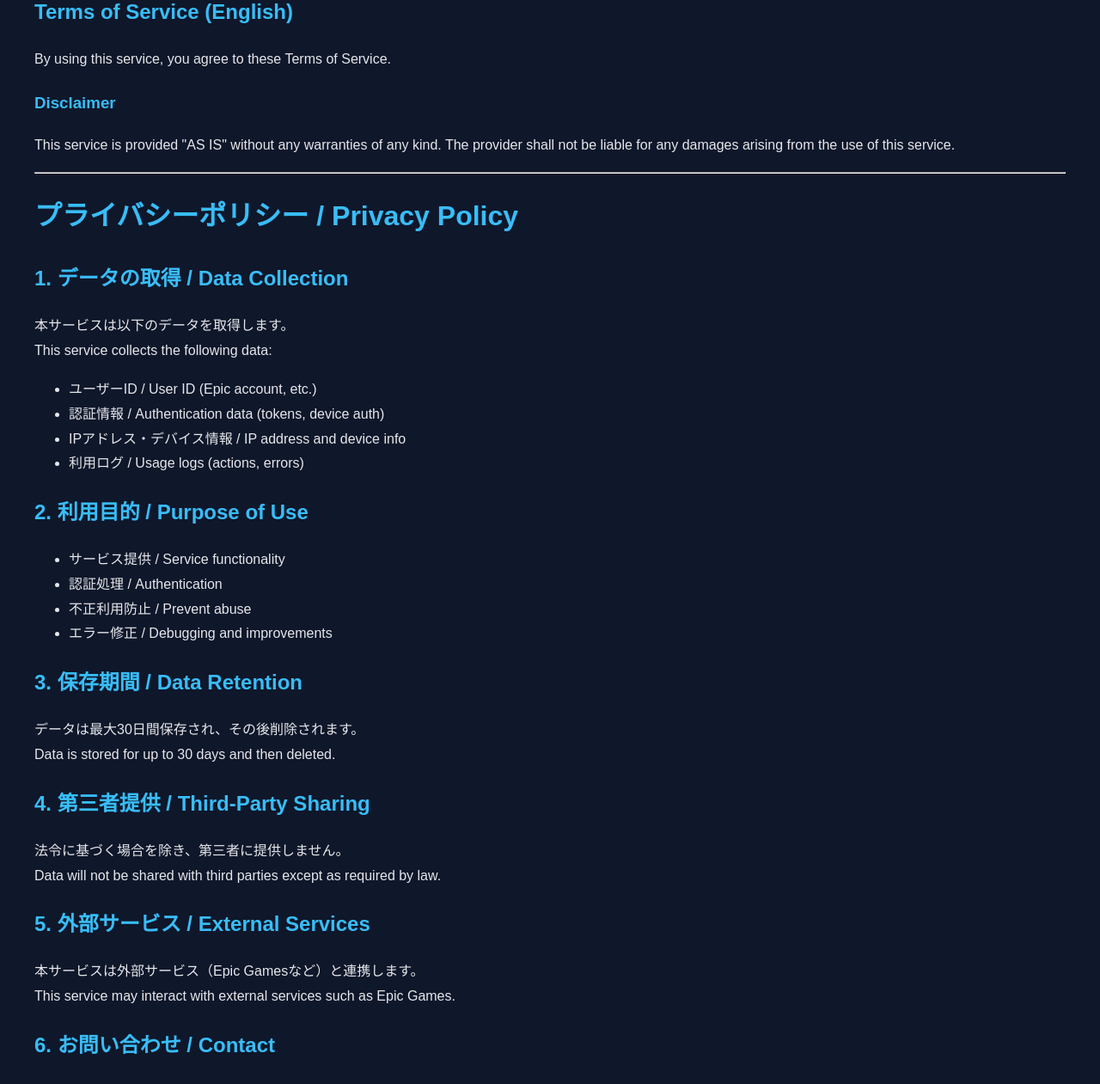
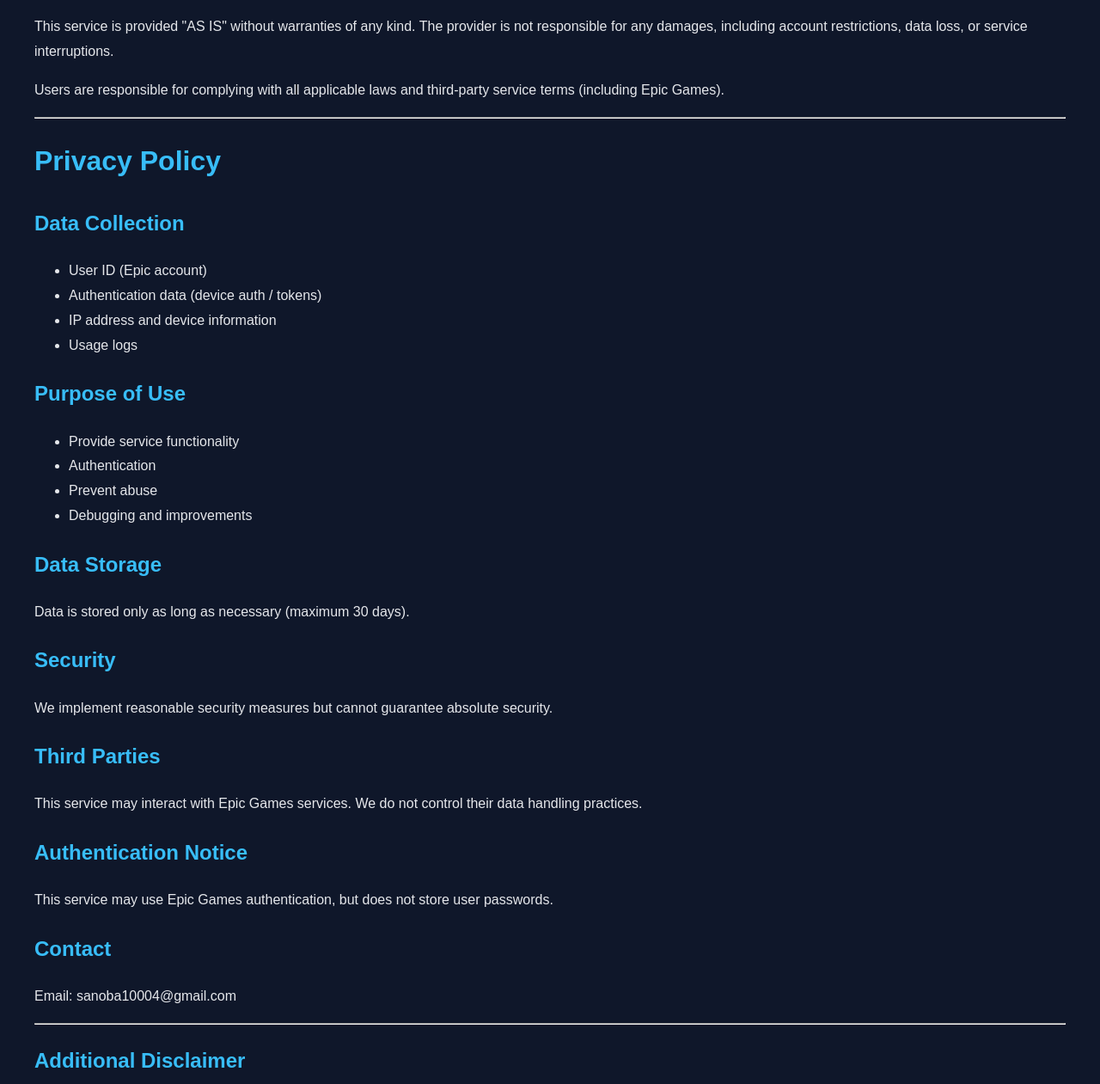
Before and after one commit to SANOBA104/sanoba104, a plain HTML site: page index.html in a window 1280 px wide. Shown: the part 555-1816 px from the top of the page at 86% size. Drawn offline with Linux system fonts and the light colour scheme.

Commit message:
Update index.html

```diff
--- a/index.html
+++ b/index.html
@@ -1,107 +1,106 @@
 <!DOCTYPE html>
-<html lang="ja">
+<html lang="en">
 <head>
 <meta charset="UTF-8">
-    <title>Terms of Service & Privacy Policy</title>
+<title>Lobby Bot for Fortnite - Terms & Privacy</title>
 <style>
 body {
     font-family: Arial, sans-serif;
+    margin: 40px;
+    background: #0f172a;
+    color: #e5e7eb;
     line-height: 1.8;
-            margin: 40px;
-            background-color: #0f172a;
-            color: #e5e7eb;
 }
-        h1, h2, h3 {
-            color: #38bdf8;
-        }
+h1,h2,h3 { color:#38bdf8; }
 </style>
 </head>
 <body>
 
-<h1>利用規約 / Terms of Service</h1>
+<h1>Lobby Bot for Fortnite</h1>
 
-<h2>提供者情報 / Provider Information</h2>
+<h2>Provider Information</h2>
 <p>
-サービス名：ロビーbot (Lobby Bot)<br>
-提供者名：sanoba<br>
-連絡先メール：sanoba10004@gmail.com
+Provider: sanoba<br>
+Contact: sanoba10004@gmail.com<br>
+Website: https://www.sanoba.net
 </p>
 
-<h2>利用規約 (Japanese)</h2>
-<p>本サービスを利用することで本規約に同意したものとみなします。</p>
+<h2>Service Description</h2>
+<p>
+This service is an unofficial automation tool designed to assist with Fortnite lobby management.<br>
+It provides automated features for lobby interactions and account-based actions.
+</p>
 
-<h3>免責事項</h3>
 <p>
-本サービスは現状有姿（AS IS）で提供され、いかなる保証も行いません。<br>
-本サービスの利用によって生じた損害について、提供者は一切の責任を負いません。
+This service is <b>not affiliated with, endorsed, or operated by Epic Games</b>.
 </p>
 
 <hr>
 
-<h2>Terms of Service (English)</h2>
-<p>By using this service, you agree to these Terms of Service.</p>
+<h1>Terms of Service</h1>
 
-<h3>Disclaimer</h3>
 <p>
-This service is provided "AS IS" without any warranties of any kind.
-The provider shall not be liable for any damages arising from the use of this service.
+This service is provided "AS IS" without warranties of any kind.
+The provider is not responsible for any damages, including account restrictions, data loss, or service interruptions.
+</p>
+
+<p>
+Users are responsible for complying with all applicable laws and third-party service terms (including Epic Games).
 </p>
 
 <hr>
 
-<h1>プライバシーポリシー / Privacy Policy</h1>
+<h1>Privacy Policy</h1>
 
-<h2>1. データの取得 / Data Collection</h2>
-<p>
-本サービスは以下のデータを取得します。<br>
-This service collects the following data:
-</p>
+<h2>Data Collection</h2>
 <ul>
-<li>ユーザーID / User ID (Epic account, etc.)</li>
-<li>認証情報 / Authentication data (tokens, device auth)</li>
-<li>IPアドレス・デバイス情報 / IP address and device info</li>
-<li>利用ログ / Usage logs (actions, errors)</li>
+<li>User ID (Epic account)</li>
+<li>Authentication data (device auth / tokens)</li>
+<li>IP address and device information</li>
+<li>Usage logs</li>
 </ul>
 
-<h2>2. 利用目的 / Purpose of Use</h2>
+<h2>Purpose of Use</h2>
 <ul>
-<li>サービス提供 / Service functionality</li>
-<li>認証処理 / Authentication</li>
-<li>不正利用防止 / Prevent abuse</li>
-<li>エラー修正 / Debugging and improvements</li>
+<li>Provide service functionality</li>
+<li>Authentication</li>
+<li>Prevent abuse</li>
+<li>Debugging and improvements</li>
 </ul>
 
-<h2>3. 保存期間 / Data Retention</h2>
+<h2>Data Storage</h2>
 <p>
-データは最大30日間保存され、その後削除されます。<br>
-Data is stored for up to 30 days and then deleted.
+Data is stored only as long as necessary (maximum 30 days).
 </p>
 
-<h2>4. 第三者提供 / Third-Party Sharing</h2>
+<h2>Security</h2>
 <p>
-法令に基づく場合を除き、第三者に提供しません。<br>
-Data will not be shared with third parties except as required by law.
+We implement reasonable security measures but cannot guarantee absolute security.
 </p>
 
-<h2>5. 外部サービス / External Services</h2>
+<h2>Third Parties</h2>
 <p>
-本サービスは外部サービス（Epic Gamesなど）と連携します。<br>
-This service may interact with external services such as Epic Games.
+This service may interact with Epic Games services.
+We do not control their data handling practices.
 </p>
 
-<h2>6. お問い合わせ / Contact</h2>
+<h2>Authentication Notice</h2>
 <p>
-提供者（パートナー）への連絡方法：<br>
-Contact the provider (partner):<br>
-Name: sanoba<br>
+This service may use Epic Games authentication, but does not store user passwords.
+</p>
+
+<h2>Contact</h2>
+<p>
 Email: sanoba10004@gmail.com
 </p>
 
-<h2>追加免責事項 / Additional Disclaimer</h2>
+<hr>
+
+<h2>Additional Disclaimer</h2>
 <ul>
-<li>本サービスは開発中の機能を含みます / This service may include experimental features</li>
-<li>予期しない動作が発生する可能性があります / Unexpected behavior may occur</li>
-<li>外部サービスによるアカウント制限等について責任を負いません / No responsibility for external service restrictions</li>
+<li>This service may include experimental features</li>
+<li>Unexpected behavior may occur</li>
+<li>The provider is not responsible for account bans or restrictions</li>
 </ul>
 
 </body>
```
Lines whose indentation alone changed are shown as unchanged.
